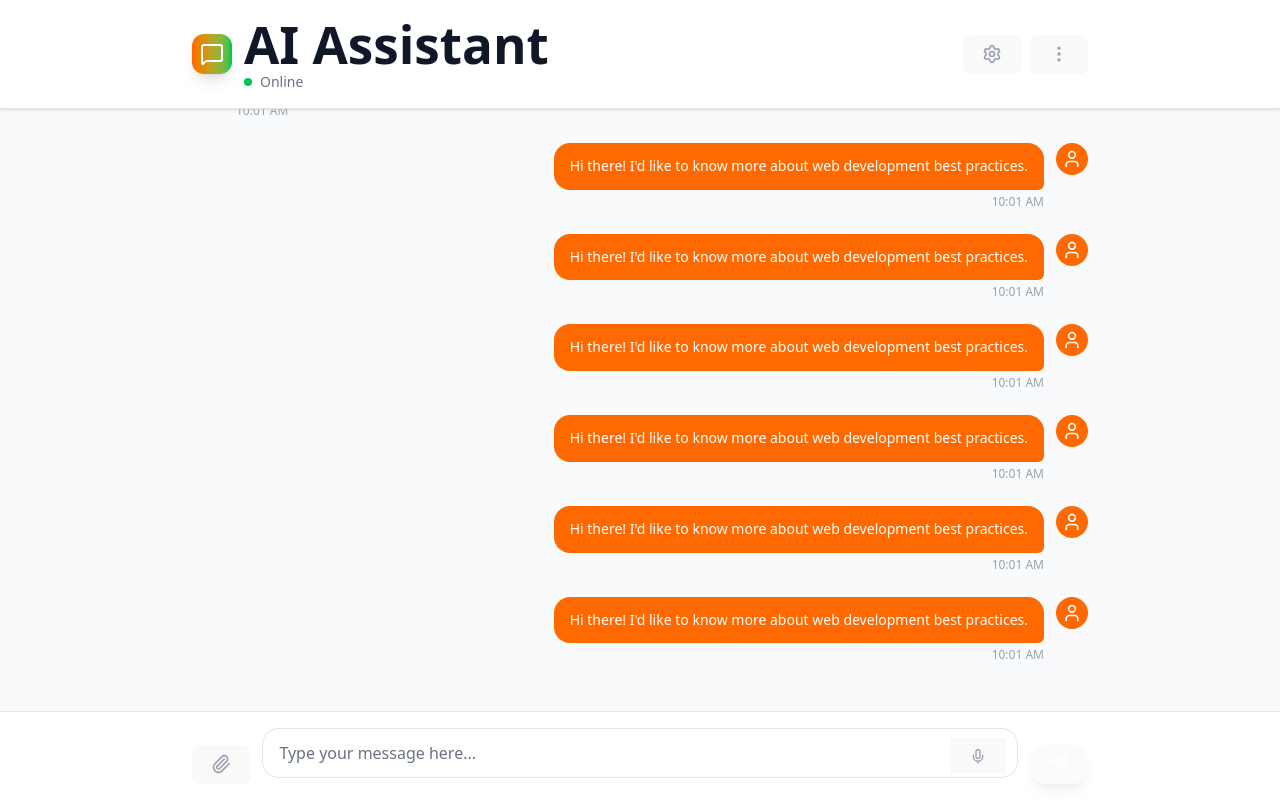
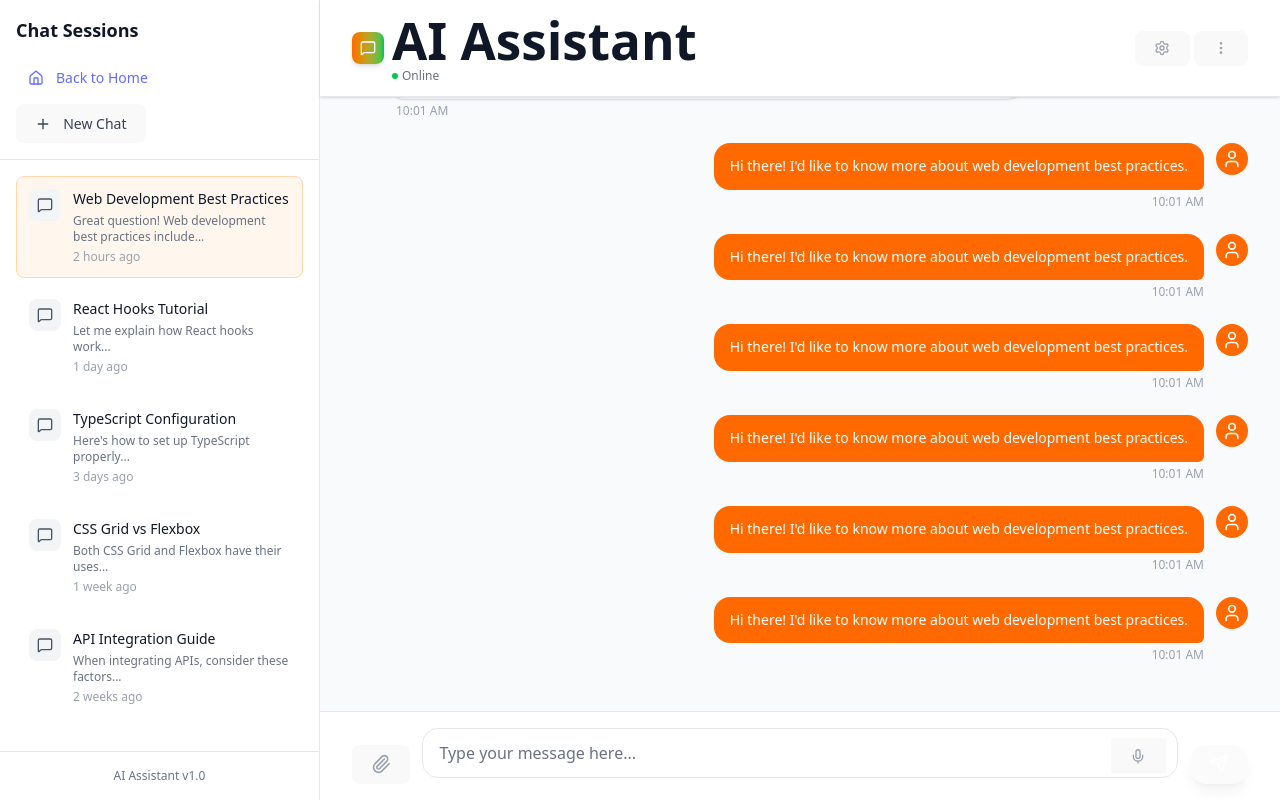
Before and after one commit to Chph21/FPT-Admission-System-Front-end, a React (Vite) app: page /chatbot in a window 1280 px wide. Built offline with nearby package versions, Linux system fonts and the light colour scheme.

Commit message:
Enhanced Chat Interface with Sidebar and Navigation

```diff
--- a/src/components/ChatBot/ChatHeader.tsx
+++ b/src/components/ChatBot/ChatHeader.tsx
@@ -3,27 +3,27 @@ import { MessageSquare, Settings, MoreVertical } from 'lucide-react';
 
 export default function ChatHeader() {
   return (
-    <header className="bg-white border-b border-gray-200 px-4 py-4 shadow-sm">
+    <header className="bg-white border-b border-gray-200 px-4 py-3 shadow-sm">
       <div className="max-w-4xl mx-auto flex items-center justify-between">
-        <div className="flex items-center gap-3">
-          <div className="w-10 h-10 bg-gradient-to-r from-orange-500 to-green-500 rounded-xl flex items-center justify-center shadow-lg">
-            <MessageSquare className="w-6 h-6 text-white" />
+        <div className="flex items-center gap-2">
+          <div className="w-8 h-8 bg-gradient-to-r from-orange-500 to-green-500 rounded-lg flex items-center justify-center shadow-md">
+            <MessageSquare className="w-4 h-4 text-white" />
           </div>
           <div>
-            <h1 className="text-xl font-semibold text-gray-900">AI Assistant</h1>
-            <div className="flex items-center gap-2">
-              <div className="w-2 h-2 bg-green-500 rounded-full"></div>
-              <span className="text-sm text-gray-500">Online</span>
+            <h1 className="text-lg font-semibold text-gray-900">AI Assistant</h1>
+            <div className="flex items-center gap-1">
+              <div className="w-1.5 h-1.5 bg-green-500 rounded-full"></div>
+              <span className="text-xs text-gray-500">Online</span>
             </div>
           </div>
         </div>
 
-        <div className="flex items-center gap-2">
+        <div className="flex items-center gap-1">
           <button className="p-2 text-gray-400 hover:text-gray-600 hover:bg-gray-50 rounded-lg transition-all duration-200">
-            <Settings className="w-5 h-5" />
+            <Settings className="w-4 h-4" />
           </button>
           <button className="p-2 text-gray-400 hover:text-gray-600 hover:bg-gray-50 rounded-lg transition-all duration-200">
-            <MoreVertical className="w-5 h-5" />
+            <MoreVertical className="w-4 h-4" />
           </button>
         </div>
       </div>
--- /dev/null
+++ b/src/components/ChatBot/ChatSidebar.tsx
@@ -0,0 +1,168 @@
+import React from 'react';
+import { Home, Plus, MessageSquare, Trash2, Edit3 } from 'lucide-react';
+import { Link } from 'react-router-dom';
+
+interface ChatSession {
+  id: string;
+  title: string;
+  lastMessage: string;
+  timestamp: string;
+}
+
+interface ChatSidebarProps {
+  isOpen: boolean;
+  onToggle: () => void;
+  currentSessionId?: string;
+  onSessionSelect: (sessionId: string) => void;
+  onNewChat: () => void;
+}
+
+const mockSessions: ChatSession[] = [
+  {
+    id: '1',
+    title: 'Web Development Best Practices',
+    lastMessage: 'Great question! Web development best practices include...',
+    timestamp: '2 hours ago'
+  },
+  {
+    id: '2',
+    title: 'React Hooks Tutorial',
+    lastMessage: 'Let me explain how React hooks work...',
+    timestamp: '1 day ago'
+  },
+  {
+    id: '3',
+    title: 'TypeScript Configuration',
+    lastMessage: 'Here\'s how to set up TypeScript properly...',
+    timestamp: '3 days ago'
+  },
+  {
+    id: '4',
+    title: 'CSS Grid vs Flexbox',
+    lastMessage: 'Both CSS Grid and Flexbox have their uses...',
+    timestamp: '1 week ago'
+  },
+  {
+    id: '5',
+    title: 'API Integration Guide',
+    lastMessage: 'When integrating APIs, consider these factors...',
+    timestamp: '2 weeks ago'
+  }
+];
+
+export default function ChatSidebar({
+  isOpen,
+  onToggle,
+  currentSessionId = '1',
+  onSessionSelect,
+  onNewChat
+}: ChatSidebarProps) {
+  return (
+    <>
+      {/* Overlay for mobile */}
+      {isOpen && (
+        <div
+          className="fixed inset-0 bg-black bg-opacity-50 z-40 lg:hidden"
+          onClick={onToggle}
+        />
+      )}
+
+      {/* Sidebar */}
+      <div className={`
+        fixed left-0 top-0 h-full w-80 bg-white border-r border-gray-200 z-50 transform transition-transform duration-300 ease-in-out
+        ${isOpen ? 'translate-x-0' : '-translate-x-full'}
+        lg:translate-x-0 lg:static lg:z-auto
+      `}>
+        <div className="flex flex-col h-full">
+          {/* Header */}
+          <div className="p-4 border-b border-gray-200">
+            <div className="flex items-center justify-between mb-4">
+              <h2 className="text-lg font-semibold text-gray-900">Chat Sessions</h2>
+              <button
+                onClick={onToggle}
+                className="lg:hidden p-1 text-gray-400 hover:text-gray-600 rounded"
+              >
+                ×
+              </button>
+            </div>
+
+            {/* Navigation buttons */}
+            <div className="space-y-2">
+              <Link
+                to="/"
+                className="flex items-center gap-3 w-full px-3 py-2 text-left text-gray-700 hover:bg-gray-50 rounded-lg transition-colors duration-200"
+              >
+                <Home className="w-4 h-4" />
+                <span className="text-sm font-medium">Back to Home</span>
+              </Link>
+
+              <button
+                onClick={onNewChat}
+                className="flex items-center gap-3 w-full px-3 py-2 text-left text-gray-700 hover:bg-gray-50 rounded-lg transition-colors duration-200"
+              >
+                <Plus className="w-4 h-4" />
+                <span className="text-sm font-medium">New Chat</span>
+              </button>
+            </div>
+          </div>
+
+          {/* Chat Sessions List */}
+          <div className="flex-1 overflow-y-auto p-4">
+            <div className="space-y-2">
+              {mockSessions.map((session) => (
+                <div
+                  key={session.id}
+                  className={`
+                    group relative p-3 rounded-lg cursor-pointer transition-all duration-200
+                    ${currentSessionId === session.id
+                      ? 'bg-orange-50 border border-orange-200'
+                      : 'hover:bg-gray-50 border border-transparent'
+                    }
+                  `}
+                  onClick={() => onSessionSelect(session.id)}
+                >
+                  <div className="flex items-start gap-3">
+                    <div className="flex-shrink-0 w-8 h-8 bg-gray-100 rounded-lg flex items-center justify-center">
+                      <MessageSquare className="w-4 h-4 text-gray-600" />
+                    </div>
+
+                    <div className="flex-1 min-w-0">
+                      <h3 className="text-sm font-medium text-gray-900 truncate">
+                        {session.title}
+                      </h3>
+                      <p className="text-xs text-gray-500 mt-1 line-clamp-2">
+                        {session.lastMessage}
+                      </p>
+                      <span className="text-xs text-gray-400 mt-1 block">
+                        {session.timestamp}
+                      </span>
+                    </div>
+                  </div>
+
+                  {/* Action buttons - show on hover */}
+                  <div className="absolute top-2 right-2 opacity-0 group-hover:opacity-100 transition-opacity duration-200">
+                    <div className="flex gap-1">
+                      <button className="p-1 text-gray-400 hover:text-gray-600 rounded">
+                        <Edit3 className="w-3 h-3" />
+                      </button>
+                      <button className="p-1 text-gray-400 hover:text-red-500 rounded">
+                        <Trash2 className="w-3 h-3" />
+                      </button>
+                    </div>
+                  </div>
+                </div>
+              ))}
+            </div>
+          </div>
+
+          {/* Footer */}
+          <div className="p-4 border-t border-gray-200">
+            <div className="text-xs text-gray-500 text-center">
+              AI Assistant v1.0
+            </div>
+          </div>
+        </div>
+      </div>
+    </>
+  );
+}
--- a/src/pages/ChatBot/ChatBotPage.tsx
+++ b/src/pages/ChatBot/ChatBotPage.tsx
@@ -1,5 +1,7 @@
-import React, { useEffect, useRef } from 'react';
+import React, { useEffect, useRef, useState } from 'react';
+import { Menu } from 'lucide-react';
 import ChatHeader from '../../components/ChatBot/ChatHeader';
+import ChatSidebar from '../../components/ChatBot/ChatSidebar';
 import ChatMessage from '../../components/ChatBot/ChatMessage';
 import TypingIndicator from '../../components/ChatBot/TypingIndicator';
 import ChatInput from '../../components/ChatBot/ChatInput';
@@ -8,6 +10,8 @@ import { useChat } from '../../hooks/useChat';
 function ChatBotPage() {
   const { messages, isTyping, sendMessage } = useChat();
   const messagesEndRef = useRef<HTMLDivElement>(null);
+  const [isSidebarOpen, setIsSidebarOpen] = useState(false);
+  const [currentSessionId, setCurrentSessionId] = useState('1');
 
   const scrollToBottom = () => {
     messagesEndRef.current?.scrollIntoView({ behavior: 'smooth' });
@@ -17,10 +21,46 @@ function ChatBotPage() {
     scrollToBottom();
   }, [messages, isTyping]);
 
+  const handleToggleSidebar = () => {
+    setIsSidebarOpen(!isSidebarOpen);
+  };
+
+  const handleSessionSelect = (sessionId: string) => {
+    setCurrentSessionId(sessionId);
+    // Here you would typically load the messages for the selected session
+    setIsSidebarOpen(false); // Close sidebar on mobile after selection
+  };
+
+  const handleNewChat = () => {
+    // Here you would typically create a new chat session
+    const newSessionId = Date.now().toString();
+    setCurrentSessionId(newSessionId);
+    setIsSidebarOpen(false);
+  };
+
   return (
-    <div className="h-screen bg-gray-50 flex flex-col">
-      {/* Header - Fixed height */}
+    <div className="h-screen bg-gray-50 flex">
+      {/* Sidebar */}
+      <ChatSidebar
+        isOpen={isSidebarOpen}
+        onToggle={handleToggleSidebar}
+        currentSessionId={currentSessionId}
+        onSessionSelect={handleSessionSelect}
+        onNewChat={handleNewChat}
+      />
+
+      {/* Main Chat Area */}
+      <div className="flex-1 flex flex-col min-w-0">
+        {/* Header with menu button */}
+        <div className="relative">
+          <button
+            onClick={handleToggleSidebar}
+            className="lg:hidden absolute left-4 top-1/2 transform -translate-y-1/2 z-10 p-2 text-gray-600 hover:text-gray-900 hover:bg-gray-100 rounded-lg transition-colors duration-200"
+          >
+            <Menu className="w-5 h-5" />
+          </button>
           <ChatHeader />
+        </div>
 
         {/* Messages container - Scrollable, takes remaining height */}
         <div className="flex-1 overflow-hidden flex flex-col">
@@ -51,6 +91,7 @@ function ChatBotPage() {
           <ChatInput onSendMessage={sendMessage} disabled={isTyping} />
         </div>
       </div>
+    </div>
   );
 }
 
```
Lines whose indentation alone changed are shown as unchanged.
